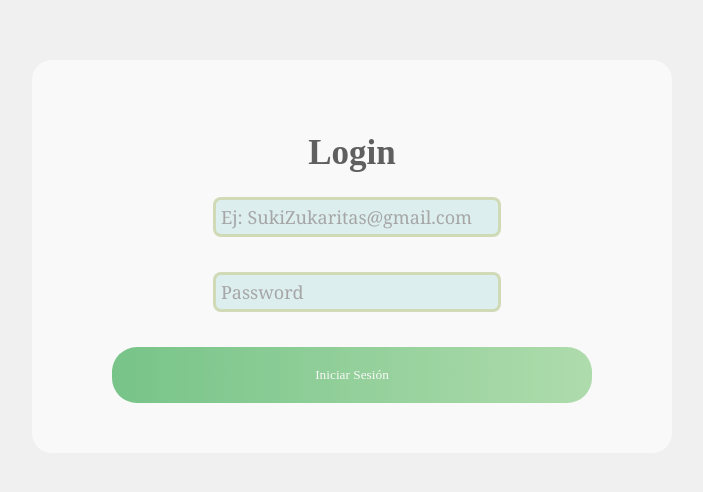
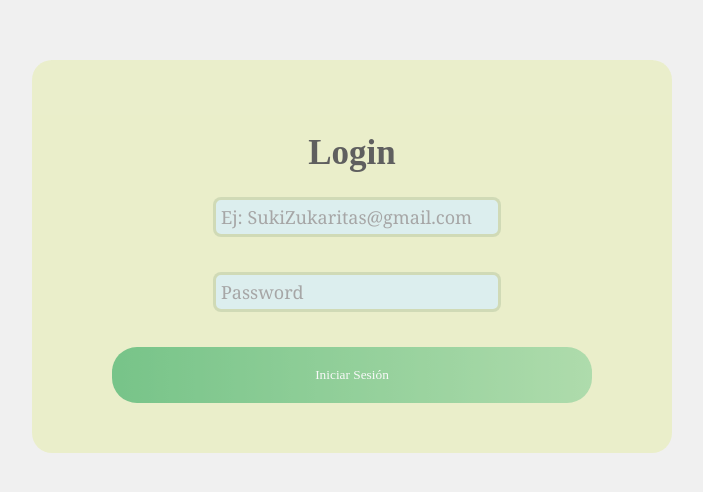
Before and after one commit to ivongr/LoginReact, a React app: page / in a window 1280 px wide. Shown: the part 140-632 px from the top of the page, without its empty margins (288-991 px from the left). Built offline with nearby package versions, Linux system fonts and the light colour scheme; the HTML template or start-up script is replaced by a standard one.

Commit message:
style: modifica el index.css de estilos

```diff
--- a/src/index.css
+++ b/src/index.css
@@ -32,7 +32,7 @@ form{
  display: flex;
  flex-direction: column;
  border-radius: 20px;
- background: #fff;
+ background: #e7edb2;
  opacity: 0.6;
  text-align: center;
  padding: 50px 80px;
```
